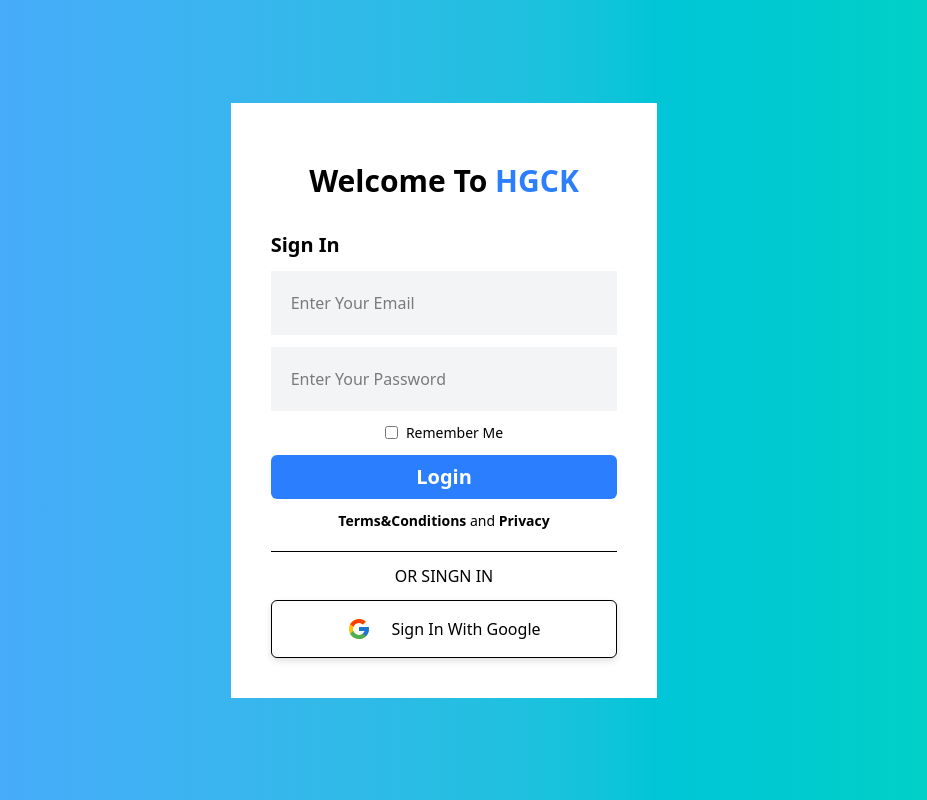
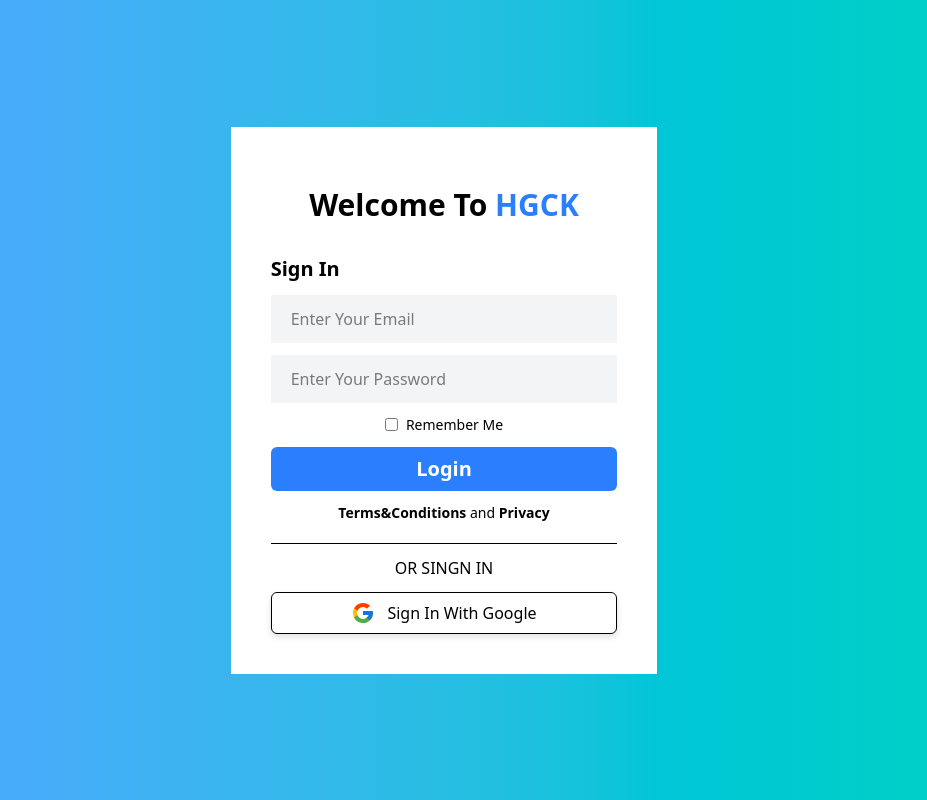
Before and after one commit to Ganidu2004/cbc-frontend, a React (Vite) app: page /login in a window 1280 px wide. Shown: the whole page, without its empty margins (196-1123 px from the left). Built offline with nearby package versions, Linux system fonts and the light colour scheme.

Commit message:
some changes teldwin css in log in page😉

```diff
--- a/src/pages/logingPage.jsx
+++ b/src/pages/logingPage.jsx
@@ -36,28 +36,28 @@ export default function LoginPage() {
           <h1 className="text-center text-3xl font-bold py-5">Welcome To <span className="text-blue-500">HGCK</span></h1>
           <h1 className="text-xl font-semibold">Sign In</h1>
           <form className="flex flex-col space-y-3">
-            <input className="outline-0 px-5 py-5 bg-gray-100" placeholder="Enter Your Email" defaultValue={email} onChange={
+            <input className="outline-0 px-5 py-3 bg-gray-100" placeholder="Enter Your Email" defaultValue={email} onChange={
                 (e)=>{
                   setEmail(e.target.value)
                 }
               }/>
-            <input type="password" className="outline-0 px-5 py-5 bg-gray-100" placeholder="Enter Your Password" defaultValue={password} onChange={
+            <input type="password" className="outline-0 px-5 py-3 bg-gray-100" placeholder="Enter Your Password" defaultValue={password} onChange={
               (e)=>{
                 setPassword(e.target.value)
               }
             }/>
             <div className="flex justify-center items-center">
               <div className="flex items-center space-x-2">
-                <input type="checkbox" name=""/>
+                <input type="checkbox" className="cursor-pointer" name=""/>
                 <p className="text-sm">Remember Me</p>
               </div>
             </div>
-            <button onClick={login} className="p-2 bg-blue-500 text-xl text-white font-bold rounded-md drop-shado-md hover:bg-blue-400">Login</button>
+            <button onClick={login} className="cursor-pointer p-2 bg-blue-500 text-xl text-white font-bold rounded-md drop-shado-md hover:bg-blue-400">Login</button>
             <p className="text-center text-sm pb-5 border-b"><span className="font-bold">Terms&Conditions</span> and <span className="font-bold">Privacy</span></p>
           </form>
           <div className="space-y-3">
             <p className="text-center">OR SINGN IN</p>
-            <button className="w-full p-4 bg-white border drop-shadow-md rounded-md space-x-5 flex items-center justify-center">
+            <button className="w-full p-2 bg-white border drop-shadow-md rounded-md space-x-3 flex items-center justify-center cursor-pointer hover:bg-blue-200">
               <FcGoogle className="text-2xl" /><span>Sign In With Google</span>
             </button>
           </div>
```
